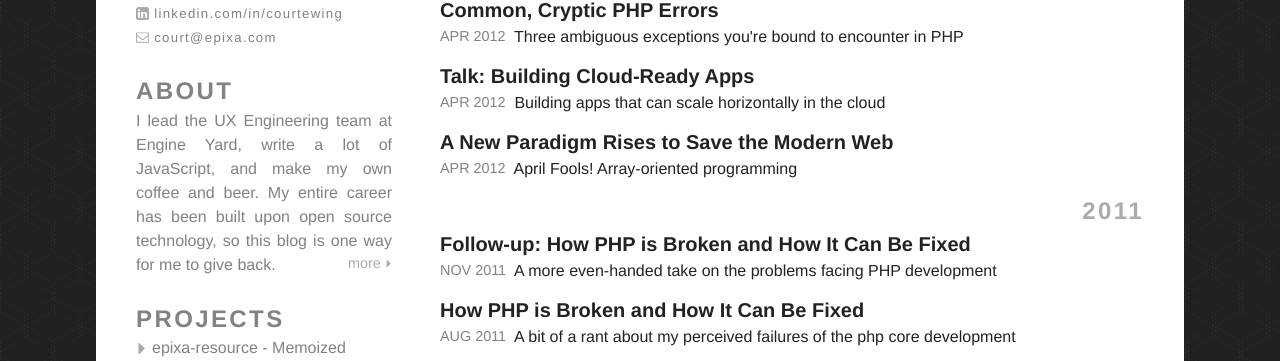
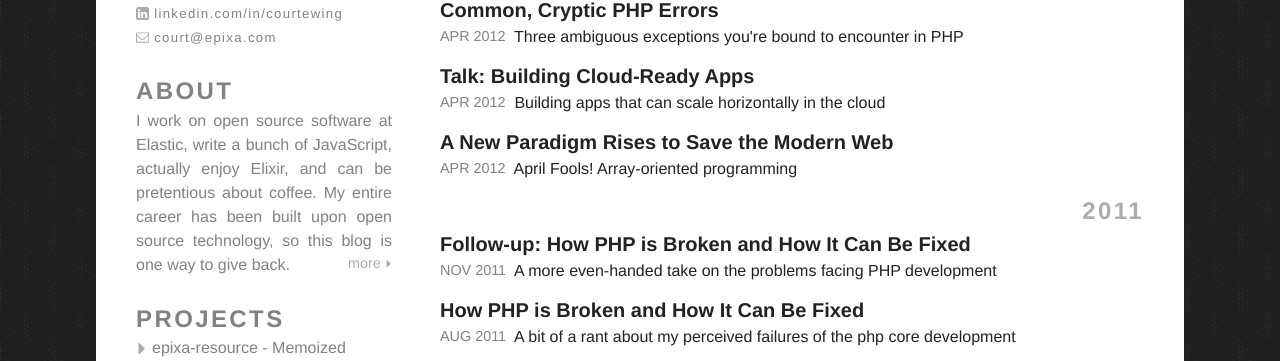
Before and after one commit to epixa/epixa.com, a Jekyll site: the page built from index.html, in a window 1280 px wide. Shown: the part 197-558 px from the top of the page. Built offline with Jekyll 4.4.1, drawn with Linux system fonts in a browser that asks for light colours.

Commit message:
About me

```diff
--- a/_layouts/home.html
+++ b/_layouts/home.html
@@ -44,10 +44,11 @@ layout: default
   <aside class="col block">
     <h1>About</h1>
     <p>
-      I lead the UX Engineering team at Engine Yard, write a lot of JavaScript,
-      and make my own coffee and beer. My entire career has been built upon
-      open source technology, so this blog is one way for me to give back.
-      <a class="more" href="{{ "/about" | prepend: site.baseurl }}">more <i class="icon">{% include icon-right-caret.svg %}</i></a>
+      I work on open source software at <a href="https://www.elastic.co">Elastic</a>,
+      write a bunch of JavaScript, actually enjoy Elixir, and can be pretentious
+      about coffee. My entire career has been built upon open source technology,
+      so this blog is one way to give back.
+      <a class="more" href="{{ "/about.html" | prepend: site.baseurl }}">more <i class="icon">{% include icon-right-caret.svg %}</i></a>
     </p>
   </aside>
 
--- a/_sass/_document.scss
+++ b/_sass/_document.scss
@@ -221,6 +221,10 @@
     padding-bottom: $doc-margins - $laptop-spacing;
     padding-top: $doc-margins - $laptop-spacing;
 
+    > :last-child {
+      margin-bottom: 0;
+    }
+
     section, .posts {
       margin-bottom: $laptop-spacing;
     }
```
Also changed, not shown: _layouts/page.html (+11 -7 lines), about.md (+19 -9 lines).
